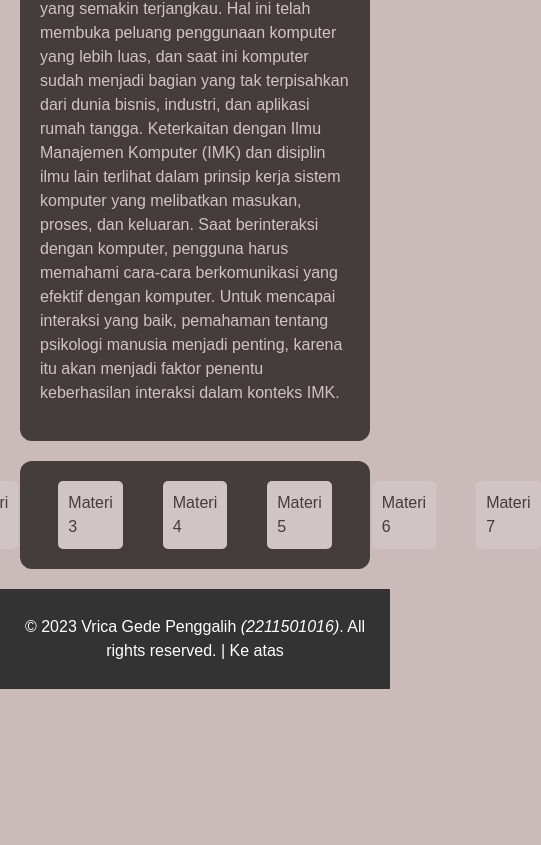
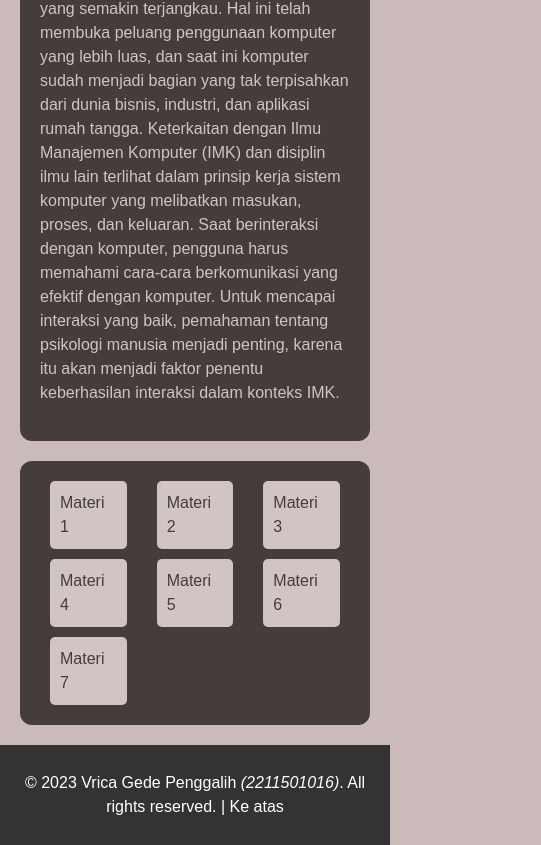
Before and after one commit to Vricap/IMK-MATERI-WEBSITE, a plain HTML site: page index.html in a window 390 px wide. Shown: the part 3074-3919 px from the top of the page, 541 px wide, since content can reach past the window. Before the commit the page ends 3763 px from the top, so only its background shows below. Drawn offline with Linux system fonts and the light colour scheme.

Commit message:
Update style.css
Add responsive button-container for smartphone.

```diff
--- a/style.css
+++ b/style.css
@@ -103,3 +103,17 @@ footer a {
   color: #d1c4c4;
   background-color: #453c3c;
 }
+
+@media (0 <= width <= 500px) {
+  .link-container {
+    display: grid;
+    grid-template-columns: repeat(3, 1fr);
+    gap: 10px;
+  }
+
+  .btn:link,
+  .btn:visited {
+    margin-left: 10px;
+    margin-right: 10px;
+  }
+}
```
